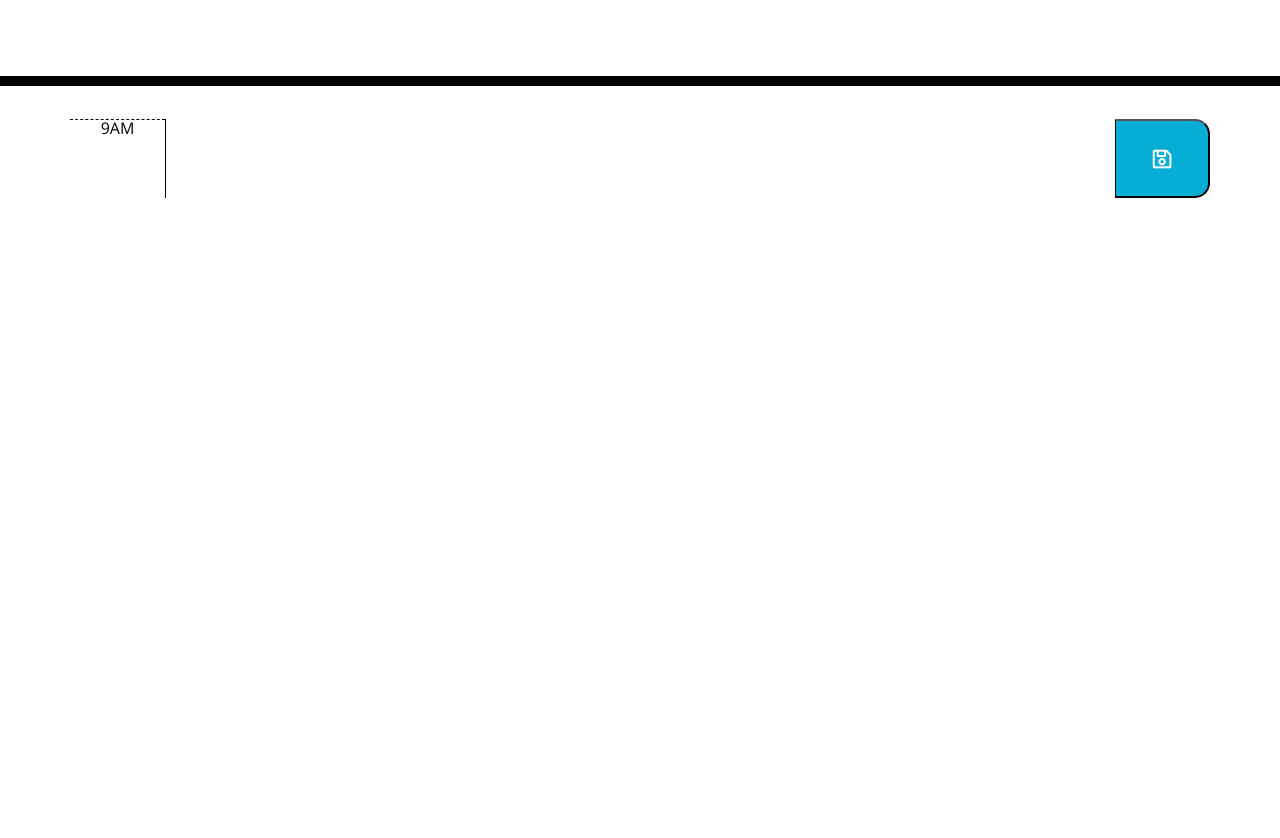
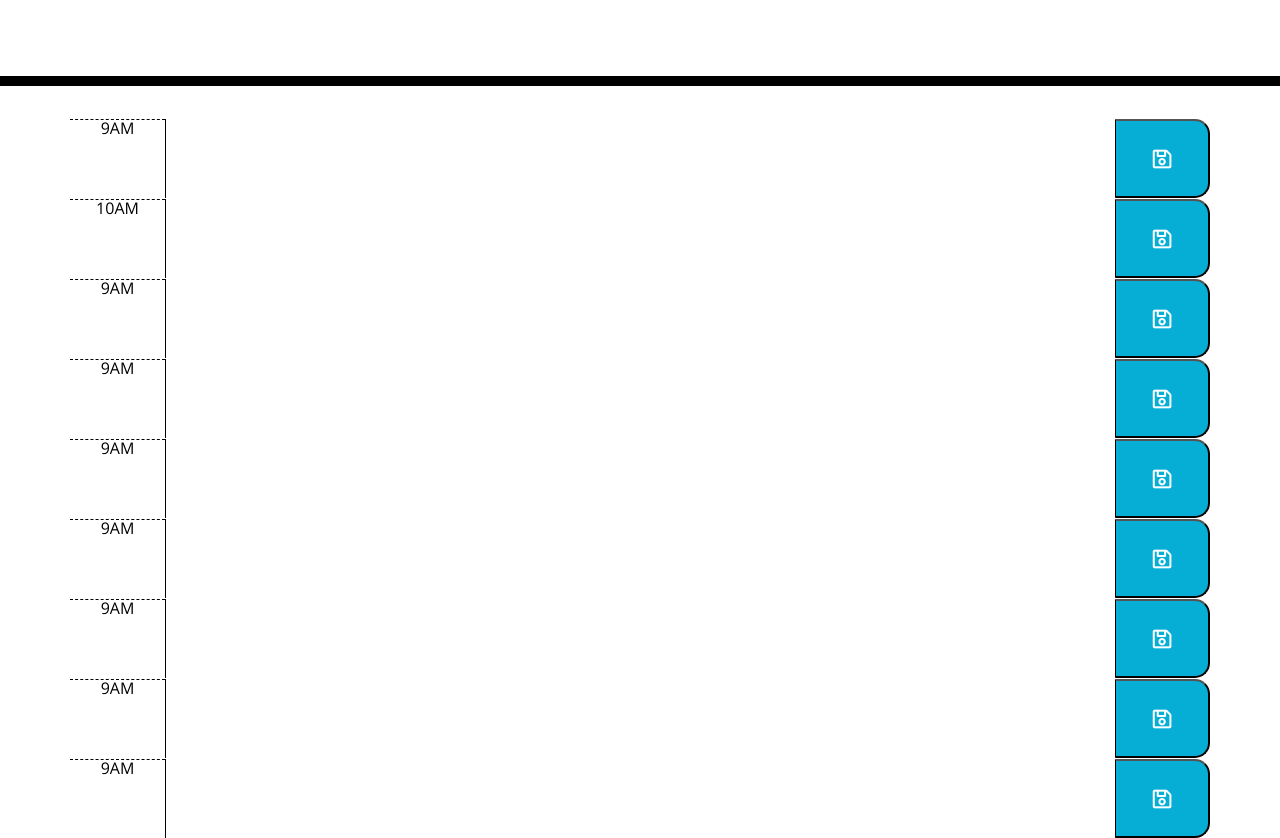
Before and after one commit to W3HT/planner, a plain HTML site: page index.html in a window 1280 px wide. Shown: the part 182-1020 px from the top of the page. Before the commit the page ends 800 px from the top, so only its background shows below. Drawn offline with nearby package versions, Linux system fonts and the light colour scheme.

Commit message:
populated schedule

```diff
--- a/index.html
+++ b/index.html
@@ -38,6 +38,53 @@
         <button class="col-md-1 saveBtn"><i class="far fa-save fa-lg"></i></button>
       </div>
 
+      <div id="10am" class="row time-block">
+        <div class="col-md-1 hour">10AM</div>
+        <textarea class="col-md-10 description"></textarea>
+        <button class="col-md-1 saveBtn"><i class="far fa-save fa-lg"></i></button>
+      </div>
+
+      <div id="9am" class="row time-block">
+        <div class="col-md-1 hour">9AM</div>
+        <textarea class="col-md-10 description"></textarea>
+        <button class="col-md-1 saveBtn"><i class="far fa-save fa-lg"></i></button>
+      </div>
+
+      <div id="9am" class="row time-block">
+        <div class="col-md-1 hour">9AM</div>
+        <textarea class="col-md-10 description"></textarea>
+        <button class="col-md-1 saveBtn"><i class="far fa-save fa-lg"></i></button>
+      </div>
+
+      <div id="9am" class="row time-block">
+        <div class="col-md-1 hour">9AM</div>
+        <textarea class="col-md-10 description"></textarea>
+        <button class="col-md-1 saveBtn"><i class="far fa-save fa-lg"></i></button>
+      </div>
+
+      <div id="9am" class="row time-block">
+        <div class="col-md-1 hour">9AM</div>
+        <textarea class="col-md-10 description"></textarea>
+        <button class="col-md-1 saveBtn"><i class="far fa-save fa-lg"></i></button>
+      </div>
+
+      <div id="9am" class="row time-block">
+        <div class="col-md-1 hour">9AM</div>
+        <textarea class="col-md-10 description"></textarea>
+        <button class="col-md-1 saveBtn"><i class="far fa-save fa-lg"></i></button>
+      </div>
+
+      <div id="9am" class="row time-block">
+        <div class="col-md-1 hour">9AM</div>
+        <textarea class="col-md-10 description"></textarea>
+        <button class="col-md-1 saveBtn"><i class="far fa-save fa-lg"></i></button>
+      </div>
+
+      <div id="9am" class="row time-block">
+        <div class="col-md-1 hour">9AM</div>
+        <textarea class="col-md-10 description"></textarea>
+        <button class="col-md-1 saveBtn"><i class="far fa-save fa-lg"></i></button>
+      </div>
 
     </div>
 
```
